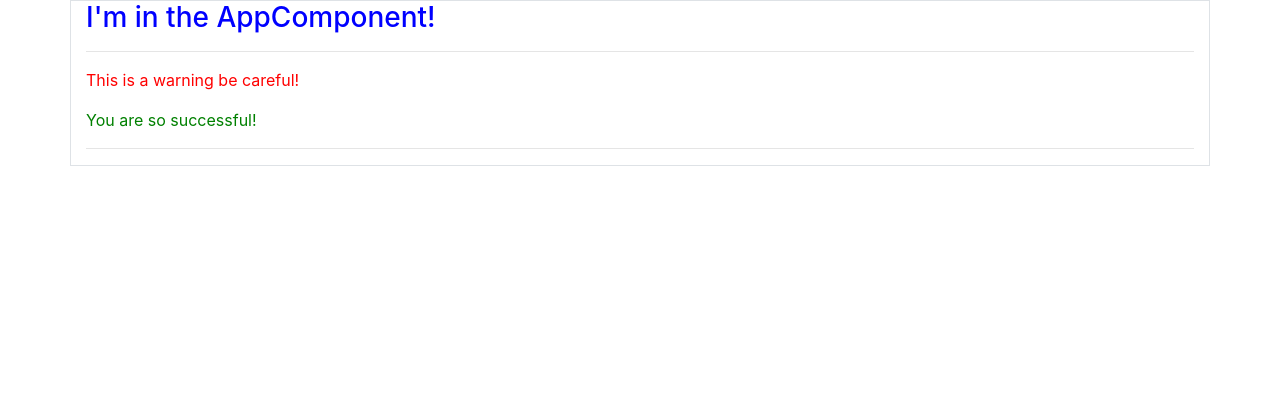
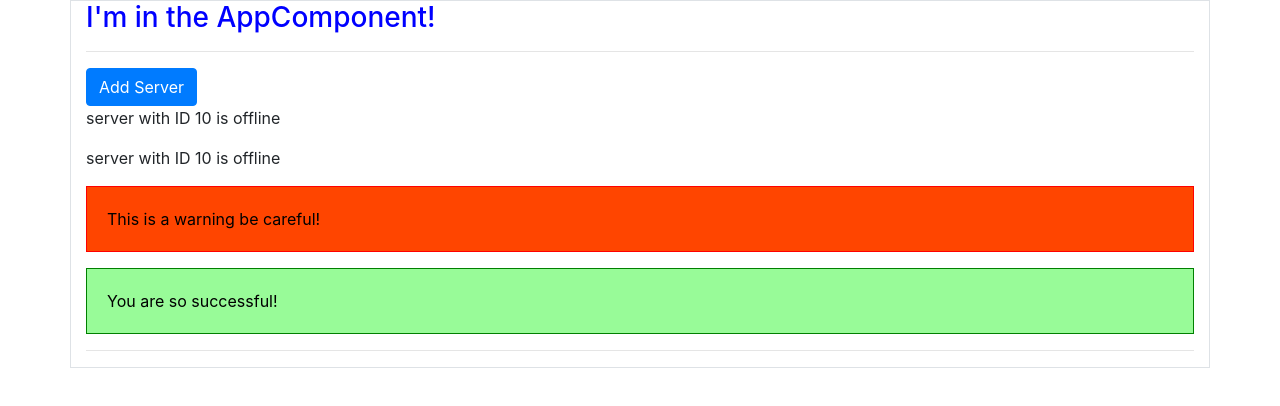
Before and after one commit to Carl-Montpetit/prog-web-tp3, an Angular app: page / in a window 1280 px wide. Shown: the top 406 px of the page. Built offline with nearby package versions, Linux system fonts and the light colour scheme.

Commit message:
added some test + comments to explain the code

```diff
--- a/src/app/server/server.component.html
+++ b/src/app/server/server.component.html
@@ -0,0 +1 @@
+<p>{{ 'server' }} with ID {{ serverID }} is {{ getServerStatus() }}</p>
--- a/src/app/server/server.component.ts
+++ b/src/app/server/server.component.ts
@@ -1,9 +1,20 @@
 import { Component } from "@angular/core";
-
+// Component definition
 @Component({
+  // the name of the component when called in another file (ex: <h1></h1>)
   selector: 'app-server',
+  //--------------------------------------------------------------------------------------------------------------------
+  // external template (html sheet) linked to this component
   templateUrl: './server.component.html'
+  //--------------------------------------------------------------------------------------------------------------------
+  // external style sheet (CSS) file linked to this component
+  // nothing for now
 })
 export class ServerComponent {
+  serverID: number = 10;
+  serverStatus: string = 'offline';
 
+  getServerStatus() {
+    return this.serverStatus;
+  }
 }
--- a/src/app/servers/servers.component.html
+++ b/src/app/servers/servers.component.html
@@ -1,2 +1,3 @@
+<button class="btn btn-primary">Add Server</button>
 <app-server></app-server>
 <app-server></app-server>
--- a/src/app/servers/servers.component.ts
+++ b/src/app/servers/servers.component.ts
@@ -1,9 +1,24 @@
 import { Component, OnInit } from '@angular/core';
-
+// Component definition
 @Component({
+  // both are the same thing
+  // selector: '[app-servers]',
+  // selector: '.app=servers',
+  //--------------------------------------------------------------------------------------------------------------------
+  // the name of the component when called in another file (ex: <h1></h1>)
   selector: 'app-servers',
-  template: '<app-server></app-server><app-server></app-server>',
+  //--------------------------------------------------------------------------------------------------------------------
+  // internal template (html sheet) without passing to another file
+  // template: `
+  // <app-server></app-server>
+  // <app-server></app-server>`,
+  //--------------------------------------------------------------------------------------------------------------------
+  // external template (html sheet) linked to this component
+  templateUrl: 'servers.component.html',
+  //--------------------------------------------------------------------------------------------------------------------
+  // style sheet (CSS) file linked to this component
   styleUrls: ['./servers.component.css']
+  //--------------------------------------------------------------------------------------------------------------------
 })
 export class ServersComponent implements OnInit {
 
--- a/src/app/success-alert/success-alert.component.css
+++ b/src/app/success-alert/success-alert.component.css
@@ -1,3 +1,6 @@
 p {
-  color:green;
+  color: black;
+  background-color: palegreen;
+  padding: 20px;
+  border: 1px solid green;
 }
--- a/src/app/warning-alert/warning-alert.component.css
+++ b/src/app/warning-alert/warning-alert.component.css
@@ -1,3 +1,6 @@
 p {
-  color:red;
+  color: black;
+  background-color: orangered;
+  padding: 20px;
+  border: 1px solid red;
 }
```
Also changed, not shown: src/app/app.component.ts (+6 -1 lines).
